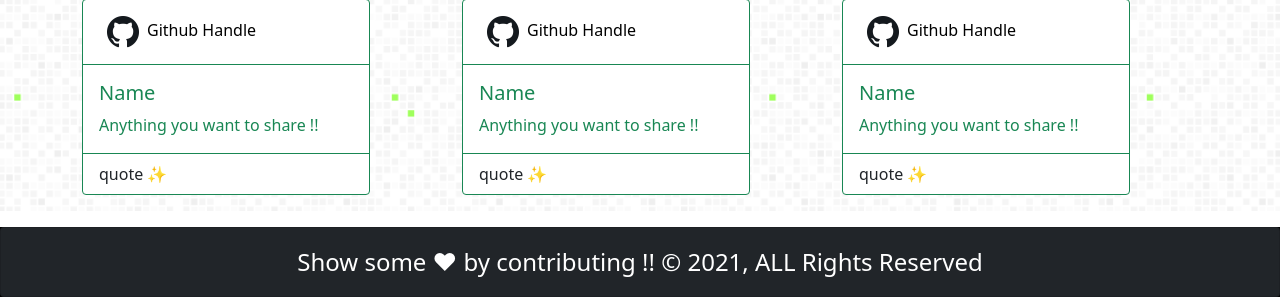
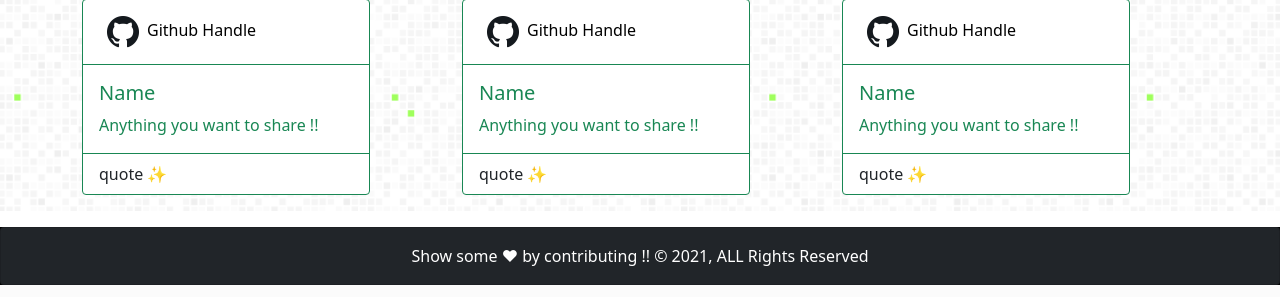
Before and after one commit to thunderEmp/Hacktoberfest-21, a PHP site: page / in a window 1280 px wide. Shown: the part 1283-1580 px from the top of the page. Run offline with PHP 8.4, Linux system fonts and the light colour scheme.

Commit message:
updated footer

```diff
--- a/home.css
+++ b/home.css
@@ -2,7 +2,7 @@
 html,body{
     margin: 0;
     padding: 0;
-
+    overflow-x: hidden;
 }
 a , a:hover , a:link {
     text-decoration: none;
@@ -37,4 +37,5 @@ a , a:hover , a:link {
 .footer{
     color:white;
     background: black;
+
 }
--- a/index.html
+++ b/index.html
@@ -25,7 +25,7 @@
 <div class="footer">
   <footer class="footer">
 
-    <div class=" text-white bg-dark  px-5 py-3 mt-3 card fs-4 text-center ">
+    <div class=" text-white bg-dark  px-5 py-3 mt-3 card fs-6 text-center ">
          Show some ❤ by contributing !! &copy; 2021, ALL Rights Reserved</div>
 
 </div>
```
Also changed, not shown: 1 other file.
